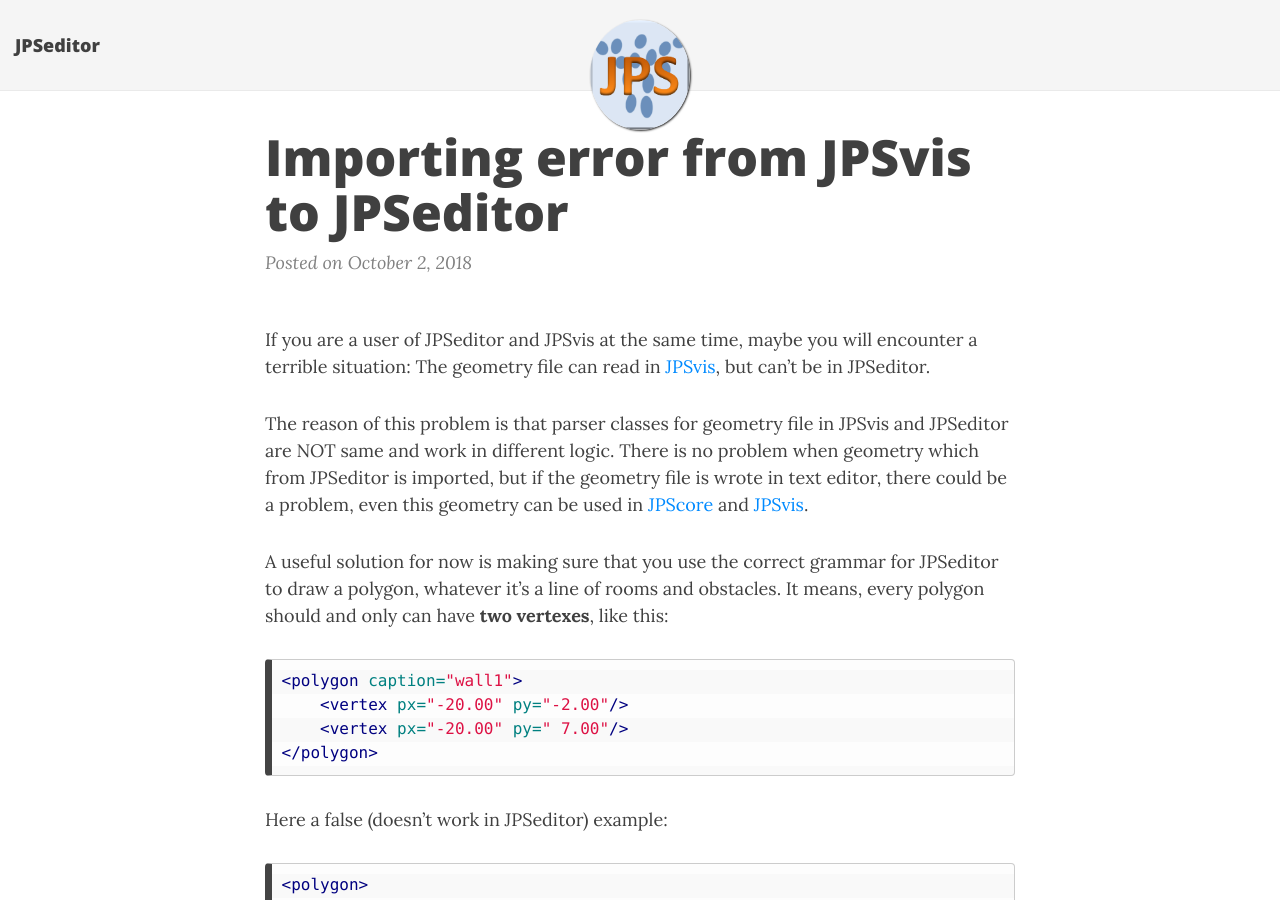
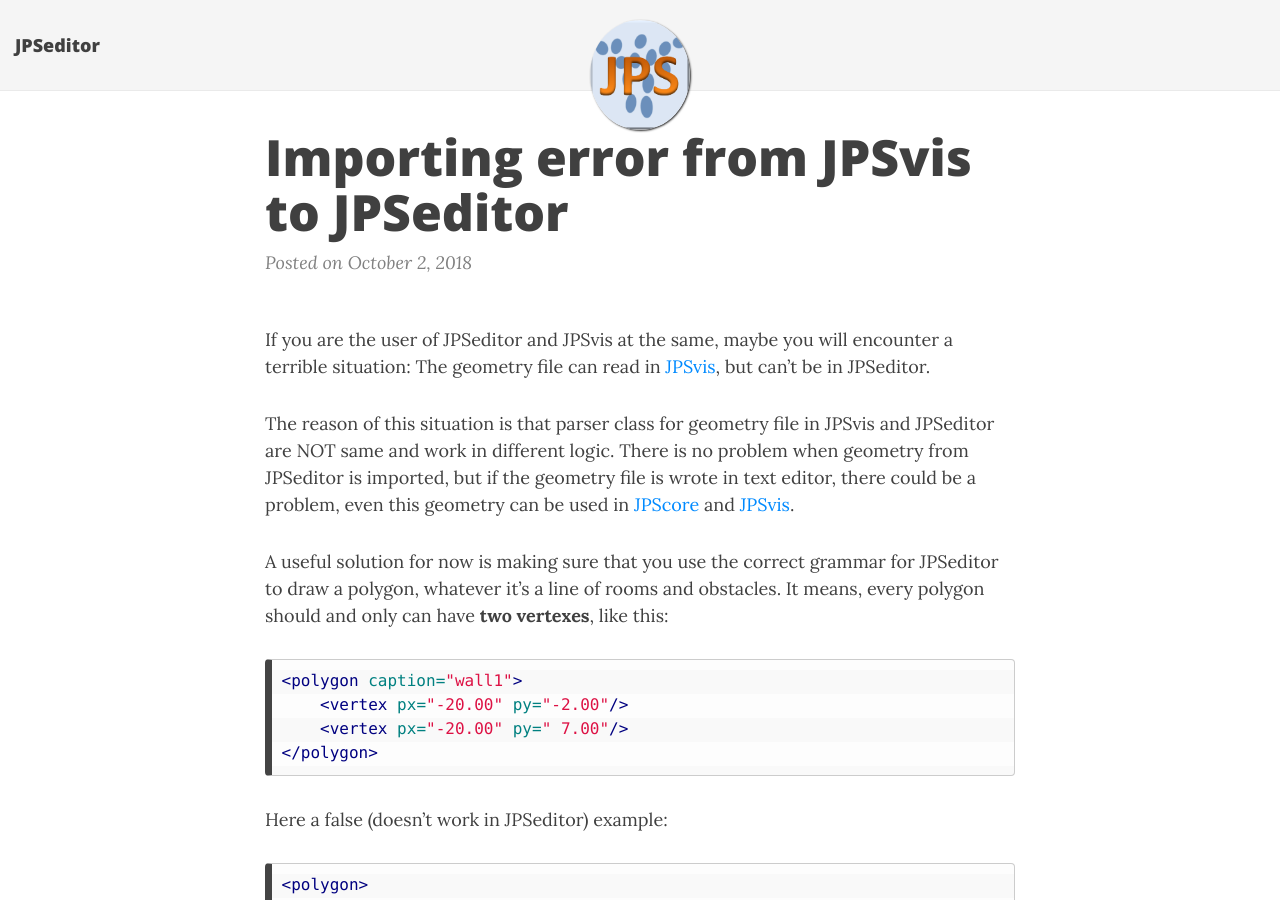
Before and after one commit to JuPedSim/jpseditor, a Jekyll site: the page built from _posts/2018-10-02-known_issue_1.md, in a window 1280 px wide and 900 px high. Built offline with Jekyll 4.4.1, drawn with Linux system fonts in a browser that asks for light colours; nearby versions of some CDN libraries.

````diff
--- /dev/null
+++ b/_posts/2018-10-02-known_issue_1.md
@@ -0,0 +1,36 @@
+---
+layout: post
+title: Importing error from JPSvis to JPSeditor
+permalink: 2018-10-02-known_issue_1.html
+published: true
+date: '2018-10-02'
+---
+
+If you are the user of JPSeditor and JPSvis at the same, maybe you will encounter a terrible situation: The geometry file can read in [JPSvis](http://www.jupedsim.org/jpsvis/), but can't be in JPSeditor.
+
+The reason of this situation is that parser class for geometry file in JPSvis and JPSeditor are NOT same and work in different logic. There is no problem when geometry from JPSeditor is imported, but if the geometry file is wrote in text editor, there could be a problem, even this geometry can be used in [JPScore](http://www.jupedsim.org/jpscore/) and [JPSvis](http://www.jupedsim.org/jpsvis/).
+
+A useful solution for now is making sure that you use the correct grammar for JPSeditor to draw a polygon, whatever it's a line of rooms and obstacles. It means, every polygon should and only can have **two vertexes**, like this:
+
+```xml
+<polygon caption="wall1">
+    <vertex px="-20.00" py="-2.00"/>
+    <vertex px="-20.00" py=" 7.00"/>
+</polygon>
+```
+
+Here a false (doesn't work in JPSeditor) example:
+
+```xml
+<polygon>
+    <vertex px="-9.0" py="-1.0"/>
+    <vertex px="-9.0" py=" 1.5"/>
+    <vertex px="-8.0" py=" 1.5"/>
+    <vertex px="-8.0" py=" 0.0"/>
+    <vertex px=" 9.0" py=" 0.0"/>
+    <vertex px=" 9.0" py="-1.0"/>
+    <vertex px="-9.0" py="-1.0"/>
+</polygon>
+```
+
+Sorry for this problem and if you have more questions, please contact <t.zhong@fz-juelich.de>.
````
Also changed, not shown: _posts/2018-09-02-JPSeditor_roadmap.md (+1 -2 lines), _posts/2019-01-08-release_v086.md (added, +34 -0 lines), blogs.md (+1 -0 lines).
